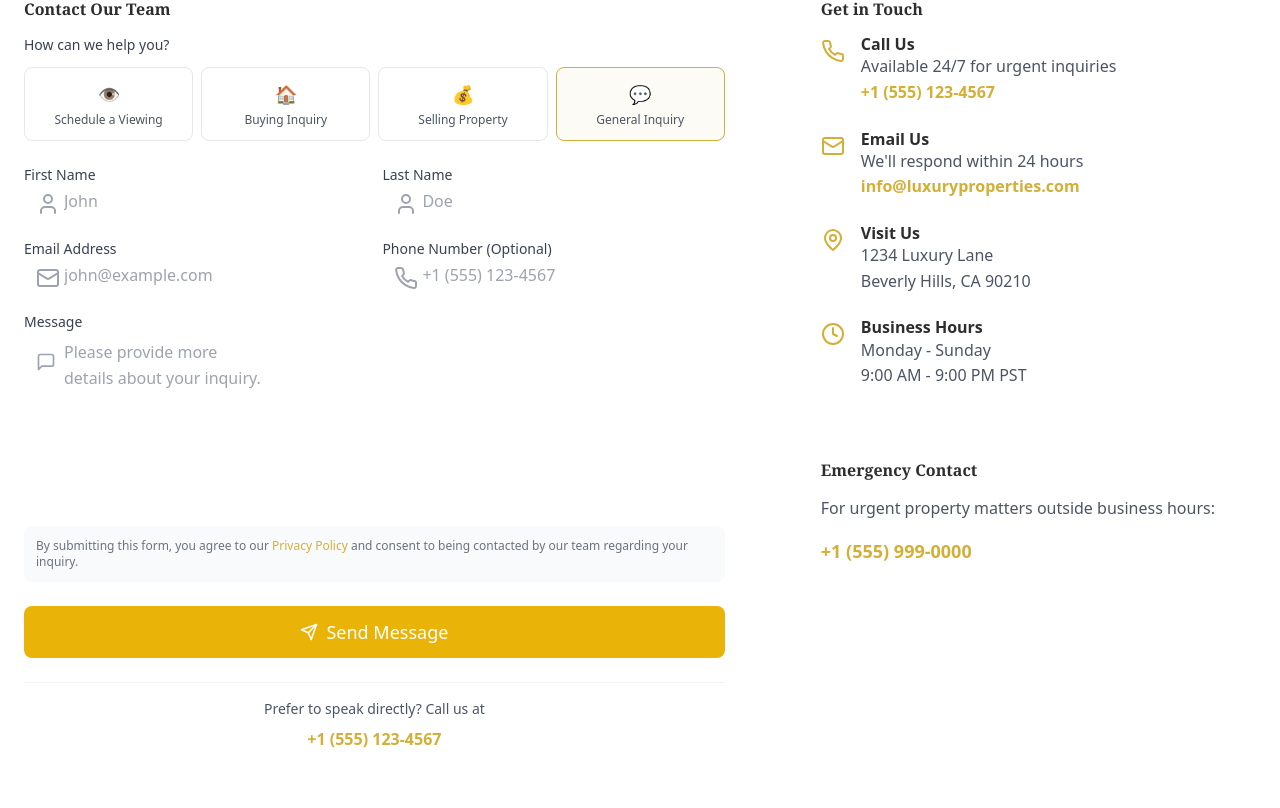
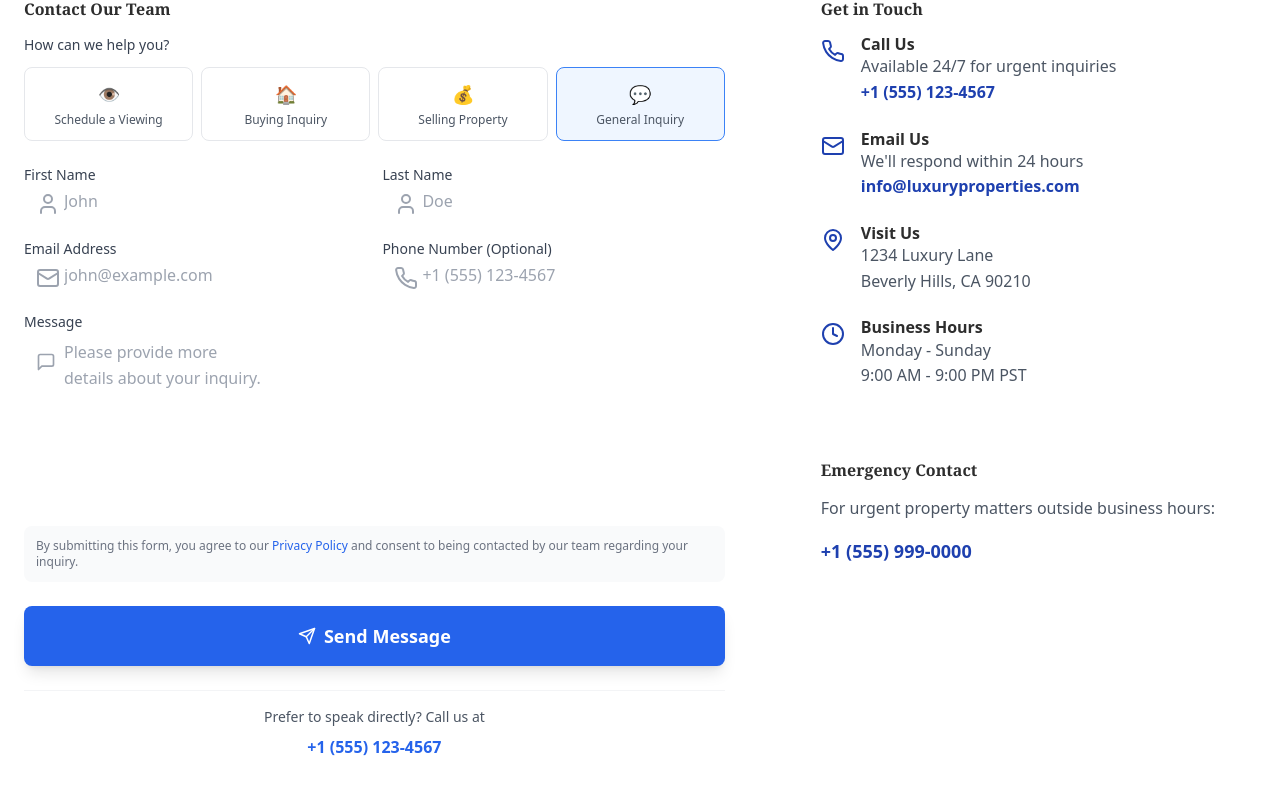
Before and after one commit to dwellaainfo-byte/dwellaa-real-estate, a Next.js app in the folder luxury-real-estate/: page /contact in a window 1280 px wide. Shown: the part 372-1180 px from the top of the page. Built offline with nearby package versions, Linux system fonts and the light colour scheme; a web font is replaced by a local one.

Commit message:
🎨 Update to blue theme, fix 2025 copyright, improve contact button visibility

```diff
--- a/luxury-real-estate/src/app/globals.css
+++ b/luxury-real-estate/src/app/globals.css
@@ -11,3 +11,9 @@ h1, h2, h3, h4, h5, h6 {
   font-weight: 600;
   line-height: 1.2;
 }
+
+/* Blue luxury theme */
+.text-luxury-gold { color: #1e40af; }
+.bg-luxury-gold { background-color: #1e40af; }
+.border-luxury-gold { border-color: #1e40af; }
+.hover\:bg-luxury-gold:hover { background-color: #1d4ed8; }
--- a/luxury-real-estate/src/components/forms/ContactForm.tsx
+++ b/luxury-real-estate/src/components/forms/ContactForm.tsx
@@ -133,9 +133,9 @@ export default function ContactForm({
               {inquiryOptions.map((option) => (
                 <label
                   key={option.value}
-                  className={`relative cursor-pointer rounded-lg border p-3 text-center hover:border-luxury-gold transition-colors ${
+                  className={`relative cursor-pointer rounded-lg border p-3 text-center hover:border-blue-500 transition-colors ${
                     inquiryType === option.value
-                      ? 'border-luxury-gold bg-luxury-gold/5'
+                      ? 'border-blue-500 bg-blue-50'
                       : 'border-gray-200'
                   }`}
                 >
@@ -226,7 +226,7 @@ export default function ContactForm({
           <div className="text-xs text-gray-500 bg-gray-50 p-3 rounded-lg">
             <p>
               By submitting this form, you agree to our{' '}
-              <a href="/privacy" className="text-luxury-gold hover:underline">
+              <a href="/privacy" className="text-blue-600 hover:underline">
                 Privacy Policy
               </a>{' '}
               and consent to being contacted by our team regarding your inquiry.
@@ -237,7 +237,7 @@ export default function ContactForm({
           <Button
             type="submit"
             loading={isSubmitting}
-            className="w-full"
+            className="w-full bg-blue-600 hover:bg-blue-700 text-white font-semibold py-4 px-6 rounded-lg transition-colors shadow-lg"
             size={compact ? 'md' : 'lg'}
           >
             <Send size={18} className="mr-2" />
@@ -256,7 +256,7 @@ export default function ContactForm({
               </p>
               <a
                 href="tel:+1-555-123-4567"
-                className="text-luxury-gold font-semibold hover:text-luxury-darkGold transition-colors"
+                className="text-blue-600 font-semibold hover:text-blue-700 transition-colors"
               >
                 +1 (555) 123-4567
               </a>
--- a/luxury-real-estate/src/components/layout/Footer.tsx
+++ b/luxury-real-estate/src/components/layout/Footer.tsx
@@ -176,7 +176,7 @@ export default function Footer() {
         <div className="container-luxury py-6">
           <div className="flex flex-col md:flex-row justify-between items-center space-y-4 md:space-y-0">
             <div className="text-gray-400 text-sm">
-              © 2024 Luxury Properties International. All rights reserved.
+              © 2025 Luxury Properties International. All rights reserved.
             </div>
             <div className="flex space-x-6 text-sm text-gray-400">
               <Link href="/privacy" className="hover:text-luxury-gold transition-colors">
--- a/luxury-real-estate/src/components/ui/Button.tsx
+++ b/luxury-real-estate/src/components/ui/Button.tsx
@@ -11,9 +11,9 @@ const Button = React.forwardRef<HTMLButtonElement, ButtonProps>(
   ({ className, variant = 'primary', size = 'md', children, disabled, loading, ...props }, ref) => {
 
     const variants = {
-      primary: 'bg-yellow-500 hover:bg-yellow-600 text-white',
+      primary: 'bg-blue-600 hover:bg-blue-700 text-white',
       secondary: 'bg-white hover:bg-gray-50 text-gray-800 border border-gray-200',
-      outline: 'bg-transparent hover:bg-yellow-500 hover:text-white text-yellow-500 border-2 border-yellow-500',
+      outline: 'bg-transparent hover:bg-blue-600 hover:text-white text-blue-600 border-2 border-blue-600',
       ghost: 'bg-transparent hover:bg-gray-100 text-gray-700 hover:text-gray-900',
     };
 
--- a/luxury-real-estate/tailwind.config.js
+++ b/luxury-real-estate/tailwind.config.js
@@ -9,7 +9,8 @@ module.exports = {
     extend: {
       colors: {
         luxury: {
-          gold: '#d4af37',
+          gold: '#1e40af',      // Blue instead of gold
+          darkGold: '#1d4ed8',  // Darker blue
           charcoal: '#2d2d2d',
         }
       }
```
